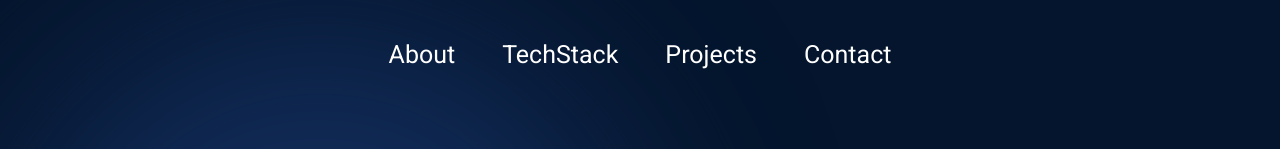
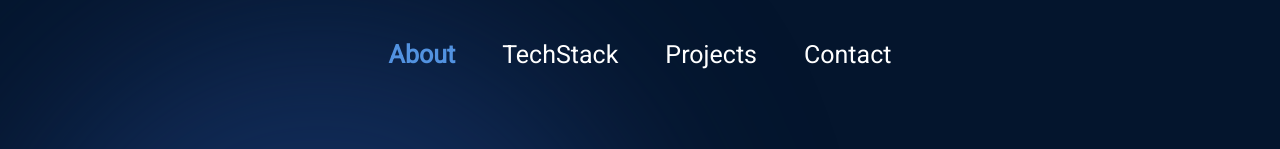
Before and after one commit to naufalfarr/Portofolio-Farras, a React (Vite) app: page / in a window 1280 px wide. In both pictures the pointer is over the link "About". Shown: the top 149 px of the page. Built offline with nearby package versions, Linux system fonts and the light colour scheme.

Commit message:
add hover in navbar

```diff
--- a/src/components/Navbar/Navbar.module.css
+++ b/src/components/Navbar/Navbar.module.css
@@ -33,6 +33,11 @@ font-size: 25px;
     color: var(--color-text);
     text-decoration: none;
     font-family: var(--font-roboto);
+}
+
+.menuItems a:hover {
+    font-weight: 1000;
+    color: #5292E0
 }
 
 .menuBtn {
```
Lines whose indentation alone changed are shown as unchanged.
